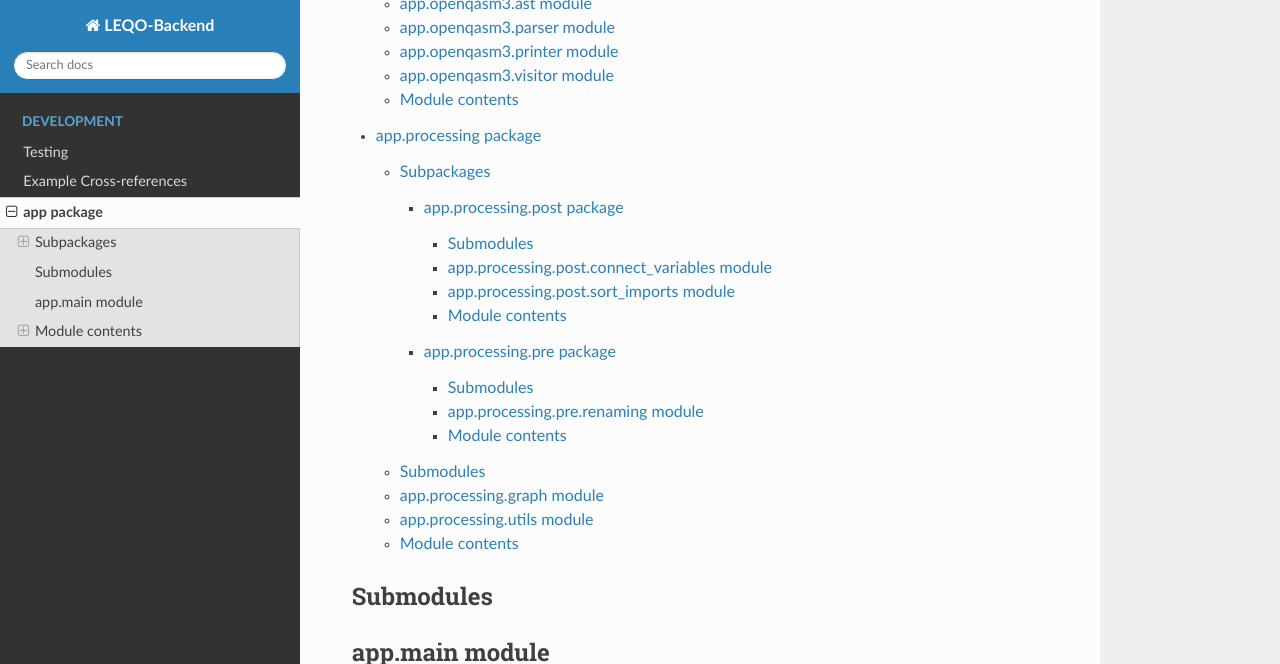
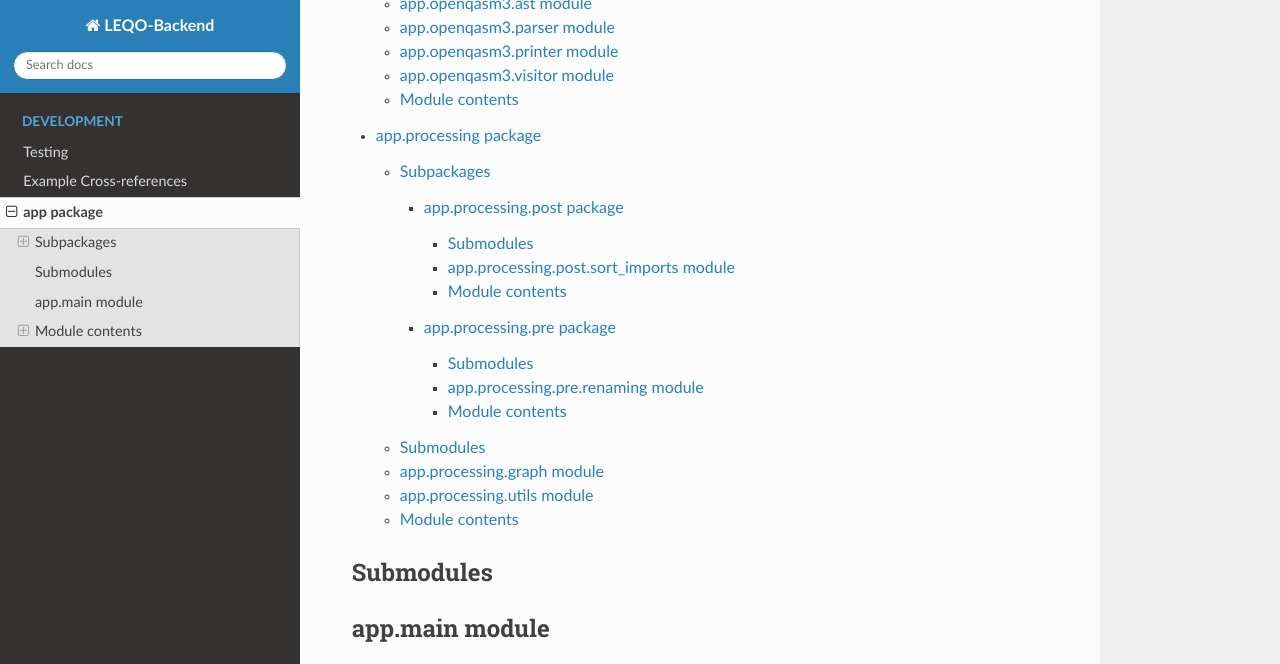
Before and after one commit to LEQO-Framework/leqo-backend, a Sphinx documentation site: the page built from docs/code/app.rst, in a window 1280 px wide and 900 px high, scrolled down 404 px, cut to the strip 0-664 px from the top of the window. Built offline with Sphinx 7.4.7 and the Read the Docs theme 3.1.0, drawn with Linux system fonts in a browser that asks for light colours; pages that are not in the unit, such as notebooks, are missing from menus.

Commit message:
(autogen) docs

```diff
--- a/docs/code/app.processing.post.rst
+++ b/docs/code/app.processing.post.rst
@@ -3,14 +3,6 @@ app.processing.post package
 
 Submodules
 ----------
-
-app.processing.post.connect\_variables module
----------------------------------------------
-
-.. automodule:: app.processing.post.connect_variables
-   :members:
-   :undoc-members:
-   :show-inheritance:
 
 app.processing.post.sort\_imports module
 ----------------------------------------
```
